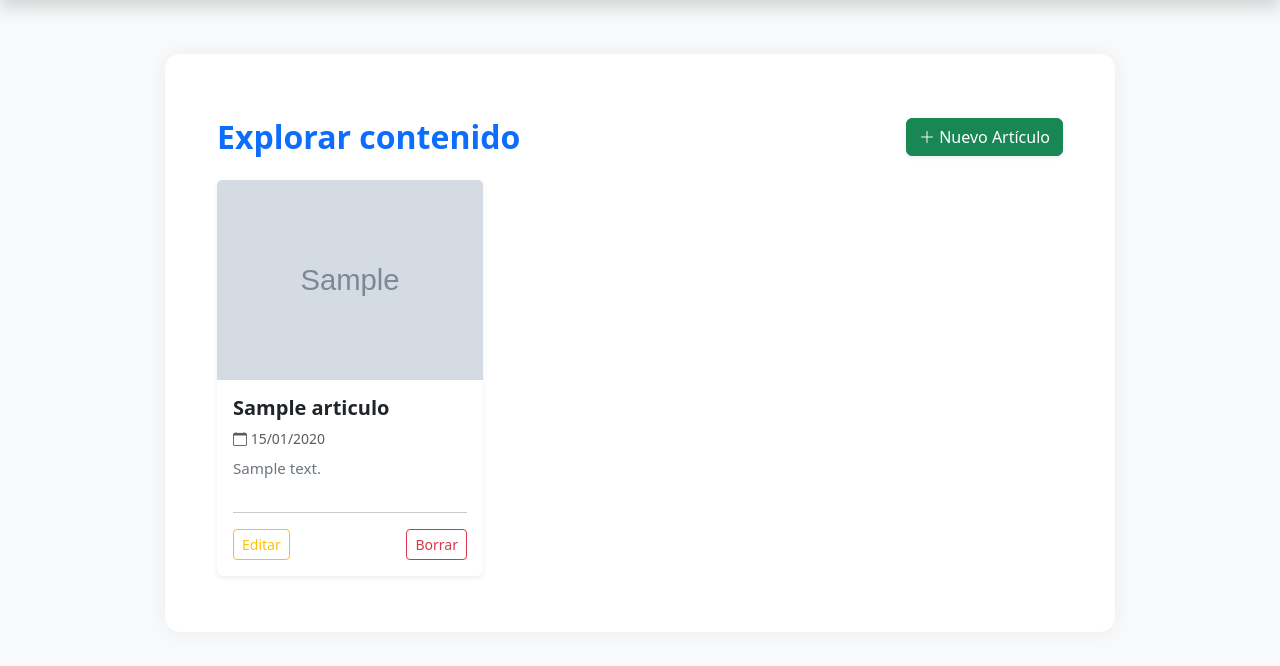
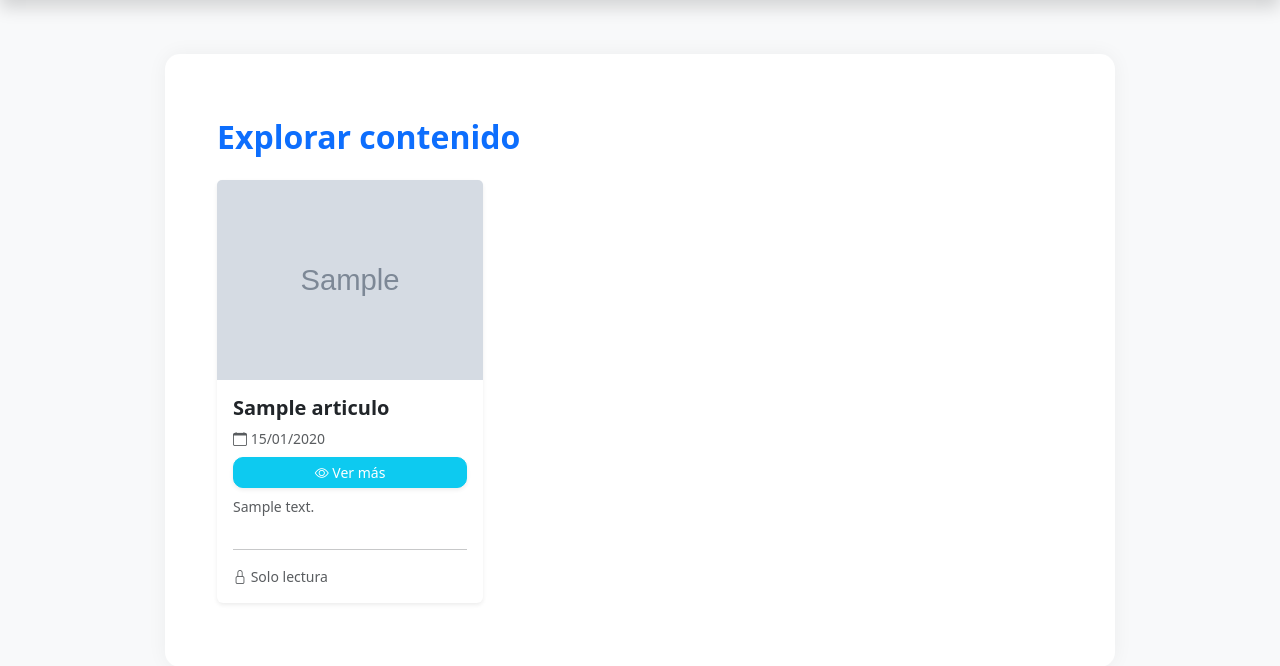
Before and after one commit to JoacoFro/PrimeraPagina-Frossard, a Django app: page /pages/buscar/ in a window 1280 px wide. Shown: the part 71-737 px from the top of the page. Run offline with Django 5.2, Linux system fonts and the light colour scheme; tables that the repository leaves empty hold one stand-in row (values such as "Sample post"); grey boxes marked "Sample" are stand-in pictures.

Commit message:
Finalización de LabelBox: Ajustes de seguridad y UI dinámica

```diff
--- a/blog/templates/blog/resultados_busqueda.html
+++ b/blog/templates/blog/resultados_busqueda.html
@@ -1,20 +1,29 @@
 {% extends "blog/padre.html" %}
 
 {% block contenido %}
+<style>
+    /* TRUCO TÉCNICO: Oculta el resumen cuando el acordeón se abre */
+    details[open] + .resumen-fijo {
+        display: none;
+    }
+</style>
+
 <div class="container mt-4">
     <div class="d-flex justify-content-between align-items-center mb-4">
         <h2 class="text-primary fw-bold mb-0">
             {% if criterio %} Resultados para: "{{ criterio }}" {% else %} Explorar contenido {% endif %}
         </h2>
 
+        {% if user.is_authenticated and user.perfil.rol == 'autor' %}
         <a href="{% url 'blog:ArticuloFormulario' %}" class="btn btn-success shadow-sm">
             <i class="bi bi-plus-lg"></i> Nuevo Artículo
         </a>
+        {% endif %}
     </div>
 
     <div class="row">
         {% for art in articulos %}
-            <div class="col-md-4 mb-3">
+            <div class="col-md-4 mb-4">
                 <div class="card shadow-sm border-0 h-100">
 
                     {% if art.imagen %}
@@ -28,42 +37,44 @@
                             <i class="bi bi-calendar"></i> {{ art.fecha|date:"d/m/Y" }}
                         </p>
 
-                        <p class="card-text text-secondary" style="font-size: 0.95rem;">
-                            {{ art.texto|truncatewords:40 }}
+                        <details class="mb-2">
+                            <summary class="btn btn-sm btn-info text-white w-100 shadow-sm" style="list-style: none; cursor: pointer; border-radius: 10px;">
+                                <i class="bi bi-eye"></i> Ver más
+                            </summary>
+
+                            <div class="card-text text-secondary mt-3 p-2 bg-light rounded" style="font-size: 0.95rem; border-left: 4px solid #0dcaf0;">
+                                {{ art.texto|linebreaks }}
+                            </div>
+                        </details>
+
+                        <p class="card-text text-muted small resumen-fijo">
+                            {{ art.texto|truncatewords:20 }}
                         </p>
 
                         <div class="mt-auto">
                             <hr>
-                            <div class="d-flex justify-content-between">
-                                <a href="{% url 'blog:ArticuloEditar' art.id %}" class="btn btn-sm btn-outline-warning">Editar</a>
-                                <a href="{% url 'blog:ArticuloBorrar' art.id %}" class="btn btn-sm btn-outline-danger">Borrar</a>
+                            <div class="d-flex justify-content-between align-items-center">
+                                {% if user.is_authenticated and user.perfil.rol == 'autor' %}
+                                    <div class="btn-group w-100">
+                                        <a href="{% url 'blog:ArticuloEditar' art.id %}" class="btn btn-sm btn-outline-warning">
+                                            <i class="bi bi-pencil"></i> Editar
+                                        </a>
+                                        <a href="{% url 'blog:ArticuloBorrar' art.id %}" class="btn btn-sm btn-outline-danger">
+                                            <i class="bi bi-trash"></i> Borrar
+                                        </a>
+                                    </div>
+                                {% else %}
+                                    <span class="text-muted small italic"><i class="bi bi-lock"></i> Solo lectura</span>
+                                {% endif %}
                             </div>
                         </div>
                     </div>
                 </div>
             </div>
         {% empty %}
-            <div class="col-12">
-                <div class="alert alert-warning shadow-sm border-0 mb-5">
-                    No encontramos nada para "<strong>{{ criterio }}</strong>".
-                </div>
-                <h4 class="mb-4 text-secondary">Quizás te interese:</h4>
-                <div class="row">
-                    {% for sugerido in todos %}
-                        <div class="col-md-4 mb-3 opacity-75">
-                            <div class="card shadow-sm border-0 h-100">
-
-                                {% if sugerido.imagen %}
-                                    <img src="{{ sugerido.imagen.url }}" class="card-img-top" alt="{{ sugerido.titulo }}" style="height: 150px; object-fit: cover;">
-                                {% endif %}
-
-                                <div class="card-body">
-                                    <h5 class="card-title fw-bold">{{ sugerido.titulo }}</h5>
-                                    <p class="small text-muted">{{ sugerido.subtitulo }}</p>
-                                </div>
-                            </div>
-                        </div>
-                    {% endfor %}
+            <div class="col-12 text-center py-5">
+                <div class="alert alert-warning shadow-sm border-0">
+                    No encontramos resultados para "<strong>{{ criterio }}</strong>".
                 </div>
             </div>
         {% endfor %}
```
